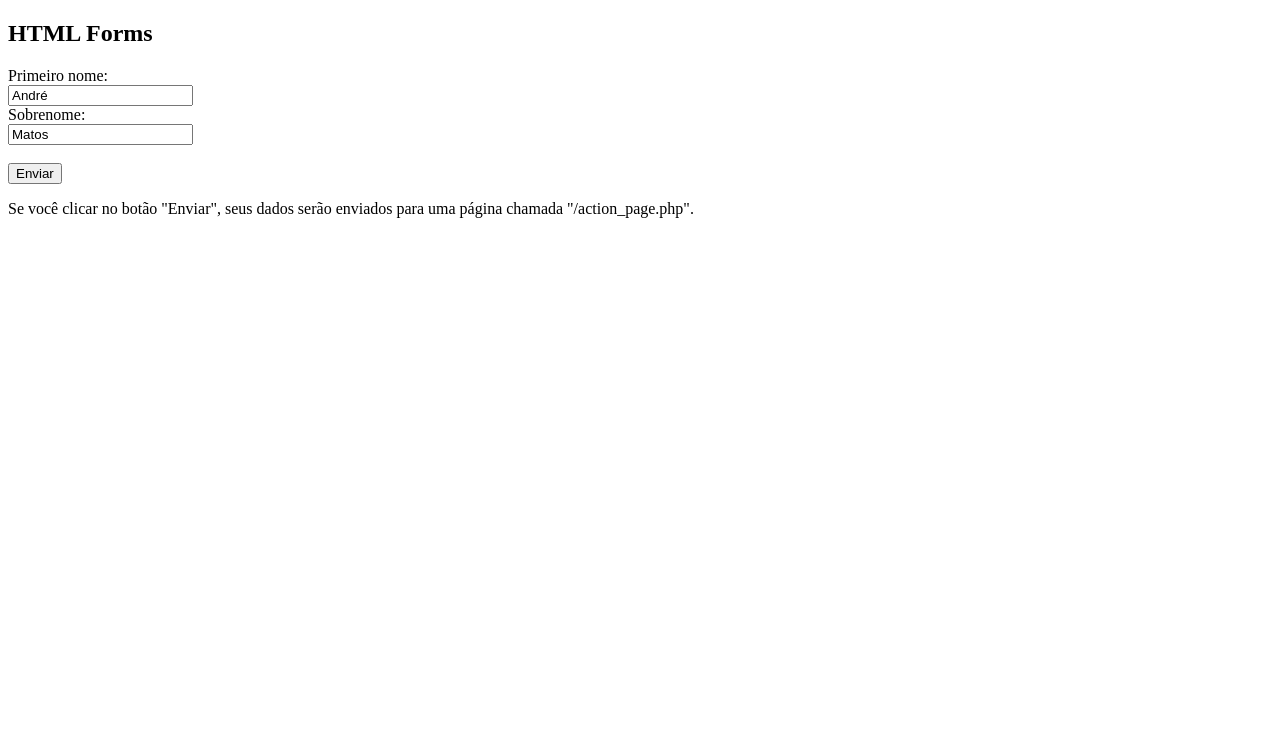
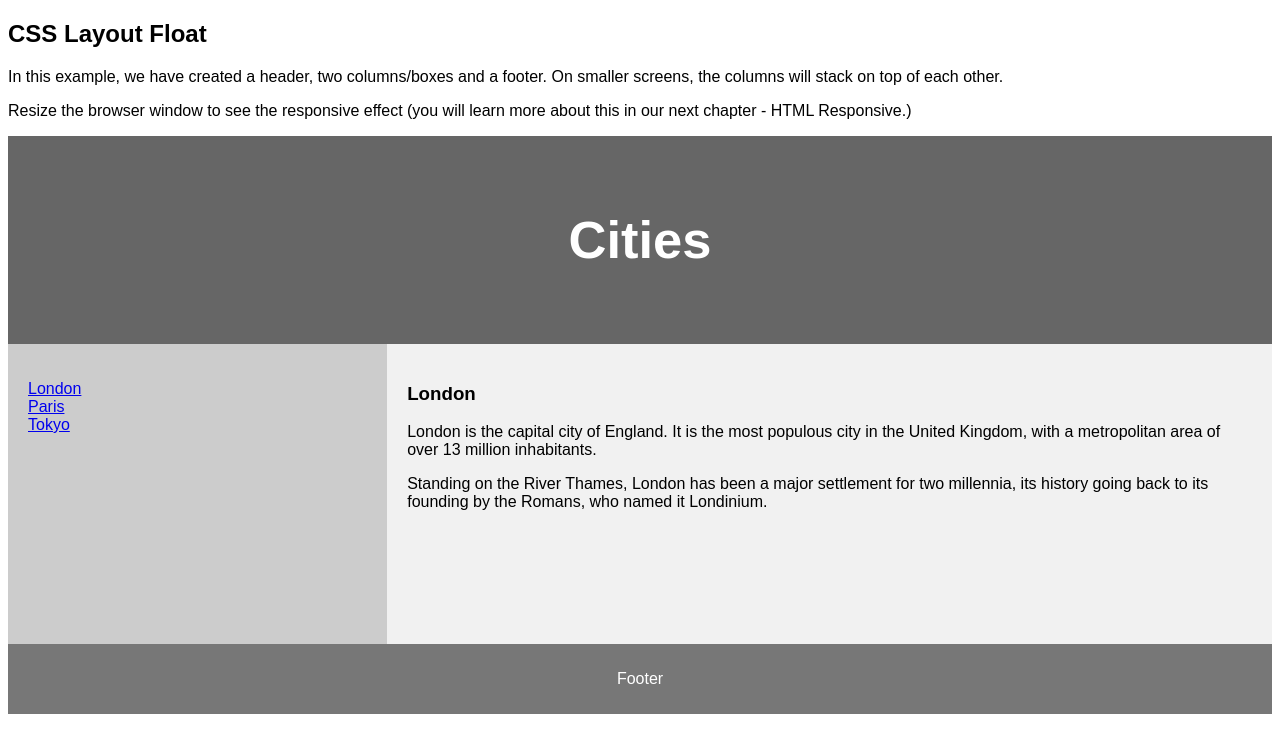
Before and after one commit to stmatosz/stmatosz.github.io, a plain HTML site: page index.html in a window 1280 px wide. Drawn offline with Linux system fonts and the light colour scheme.

Commit message:
Update index.html

```diff
--- a/index.html
+++ b/index.html
@@ -1,18 +1,103 @@
 <!DOCTYPE html>
-<html>
+<html lang="en">
+<head>
+<title>CSS Template</title>
+<meta charset="utf-8">
+<meta name="viewport" content="width=device-width, initial-scale=1">
+<style>
+* {
+  box-sizing: border-box;
+}
+
+body {
+  font-family: Arial, Helvetica, sans-serif;
+}
+
+/* Style the header */
+header {
+  background-color: #666;
+  padding: 30px;
+  text-align: center;
+  font-size: 35px;
+  color: white;
+}
+
+/* Create two columns/boxes that floats next to each other */
+nav {
+  float: left;
+  width: 30%;
+  height: 300px; /* only for demonstration, should be removed */
+  background: #ccc;
+  padding: 20px;
+}
+
+/* Style the list inside the menu */
+nav ul {
+  list-style-type: none;
+  padding: 0;
+}
+
+article {
+  float: left;
+  padding: 20px;
+  width: 70%;
+  background-color: #f1f1f1;
+  height: 300px; /* only for demonstration, should be removed */
+}
+
+/* Clear floats after the columns */
+section::after {
+  content: "";
+  display: table;
+  clear: both;
+}
+
+/* Style the footer */
+footer {
+  background-color: #777;
+  padding: 10px;
+  text-align: center;
+  color: white;
+}
+
+/* Responsive layout - makes the two columns/boxes stack on top of each other instead of next to each other, on small screens */
+@media (max-width: 600px) {
+  nav, article {
+    width: 100%;
+    height: auto;
+  }
+}
+</style>
+</head>
 <body>
 
-<h2>HTML Forms</h2>
+<h2>CSS Layout Float</h2>
+<p>In this example, we have created a header, two columns/boxes and a footer. On smaller screens, the columns will stack on top of each other.</p>
+<p>Resize the browser window to see the responsive effect (you will learn more about this in our next chapter - HTML Responsive.)</p>
 
-<form action="teste.html">
-  <label for="fname">Primeiro nome:</label><br>
-  <input type="text" id="fname" name="fname" value="André"><br>
-  <label for="lname">Sobrenome:</label><br>
-  <input type="text" id="lname" name="lname" value="Matos"><br><br>
-  <input type="submit" value="Enviar">
-</form>
+<header>
+  <h2>Cities</h2>
+</header>
 
-<p>Se você clicar no botão "Enviar", seus dados serão enviados para uma página chamada "/action_page.php".</p>
+<section>
+  <nav>
+    <ul>
+      <li><a href="#">London</a></li>
+      <li><a href="#">Paris</a></li>
+      <li><a href="#">Tokyo</a></li>
+    </ul>
+  </nav>
+
+  <article>
+    <h1>London</h1>
+    <p>London is the capital city of England. It is the most populous city in the  United Kingdom, with a metropolitan area of over 13 million inhabitants.</p>
+    <p>Standing on the River Thames, London has been a major settlement for two millennia, its history going back to its founding by the Romans, who named it Londinium.</p>
+  </article>
+</section>
+
+<footer>
+  <p>Footer</p>
+</footer>
 
 </body>
 </html>
```
